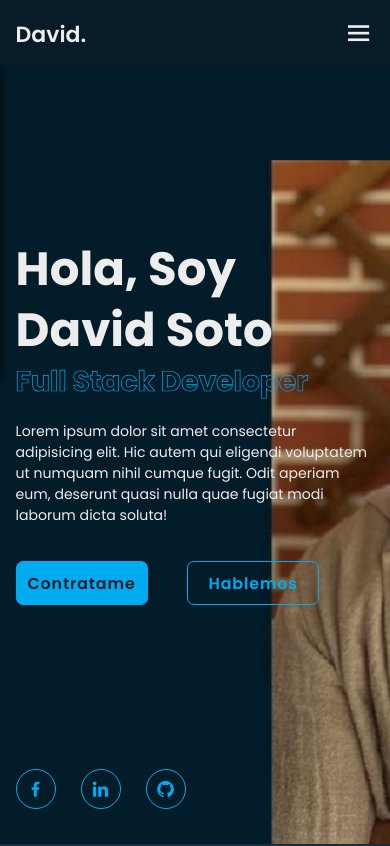
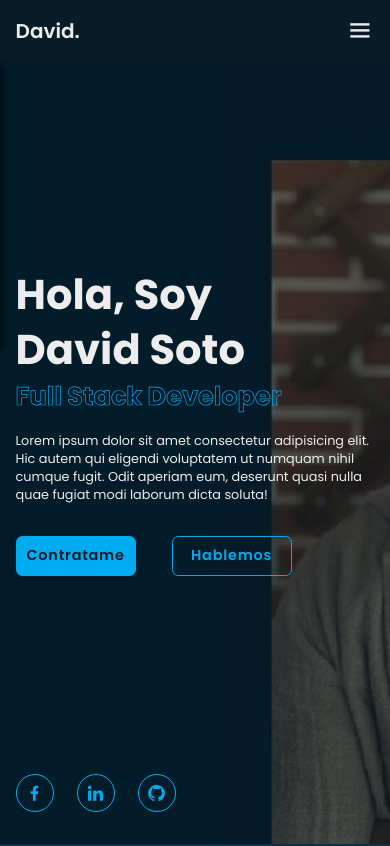
Before and after one commit to s0usaa/Portfolio-HTML-CSS-JS, a plain HTML site: page index.html in a window 390 px wide. Shown: the top 846 px of the page. Drawn offline with nearby package versions, Linux system fonts and the light colour scheme.

Commit message:
feat: añadiendo tamaños de moviles mas pequeños

```diff
--- a/script.js
+++ b/script.js
@@ -30,4 +30,9 @@ window.onscroll = () => {
     let header = document.querySelector('header');
 
     header.classList.toggle('sticky', window.scrollY > 100);
+
+// quitar el icono del menu y el navbar cuando hacemos click en los enlaces
+
+menuIcon.classList.remove('bx-x');
+navbar.classList.remove('active');
 }
--- a/style.css
+++ b/style.css
@@ -92,6 +92,7 @@ section {
 
 .home-content {
     max-width: 60rem;
+    z-index: 99;
 }
 
 .home-content h1 {
@@ -729,4 +730,52 @@ span {
         transform: translateX(0);
         transition-delay: .25s;
     }
+
+    .home-imgHover {
+        pointer-events: none;
+        background: var(--bg-color);
+        opacity: .6;
+    }
 }
+
+@media (max-width: 520px) {
+    html {
+        font-size: 50%;
+    }
+
+    .home-content h1 {
+        display: flex;
+        flex-direction: column;
+    }
+
+    .home-sci {
+        width: 160px;
+    }
+
+    .home-sci a {
+        width: 38px;
+        height: 38px;
+    }
+}
+
+@media (max-width: 414px) {
+    .home-content h1 {
+        font-size: 5.2rem;
+    }
+
+    .education {
+        padding: 10rem 4% 5rem 5%;
+    }
+
+    .contact form .input-box .input-field {
+        width: 100%;
+    }
+
+    .footer {
+        flex-direction: column-reverse;
+    }
+
+    .footer p {
+        margin-top: 2rem;
+    }
+}
```
